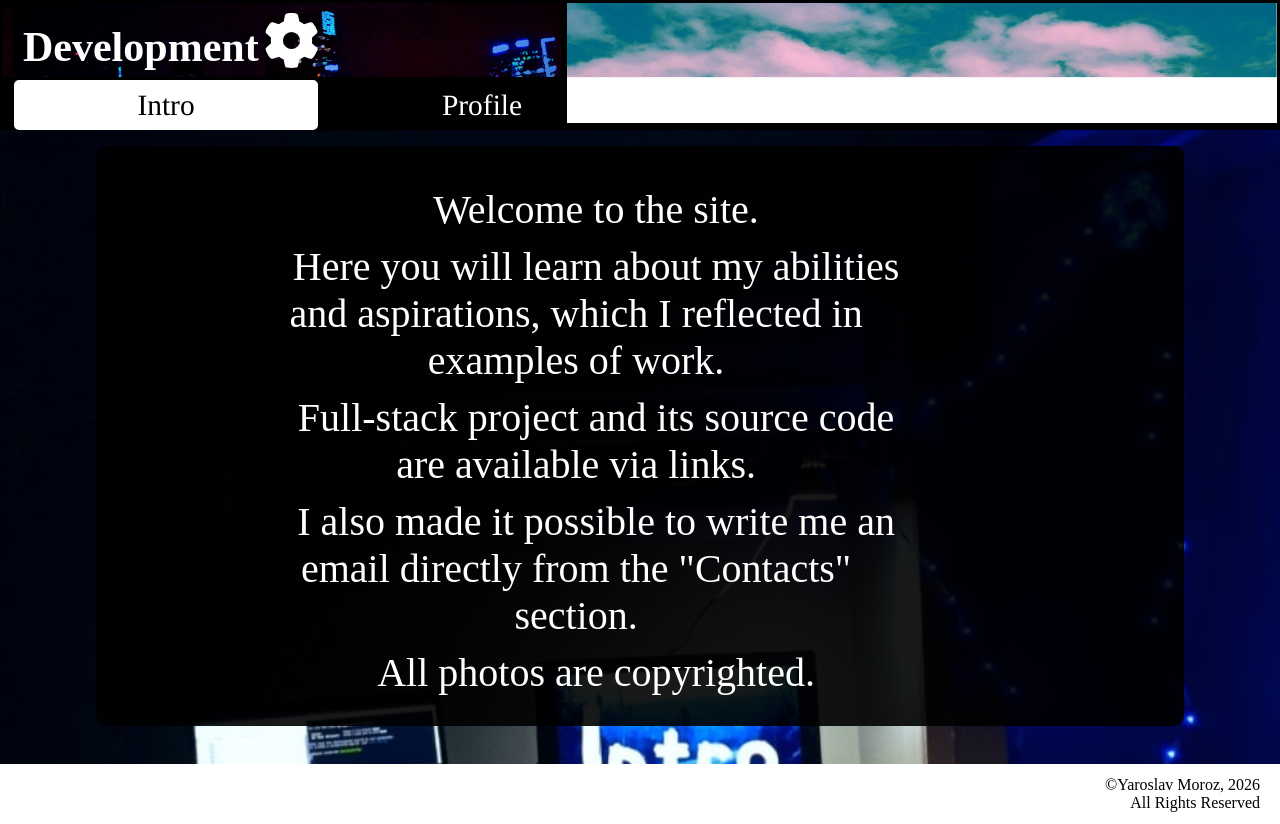
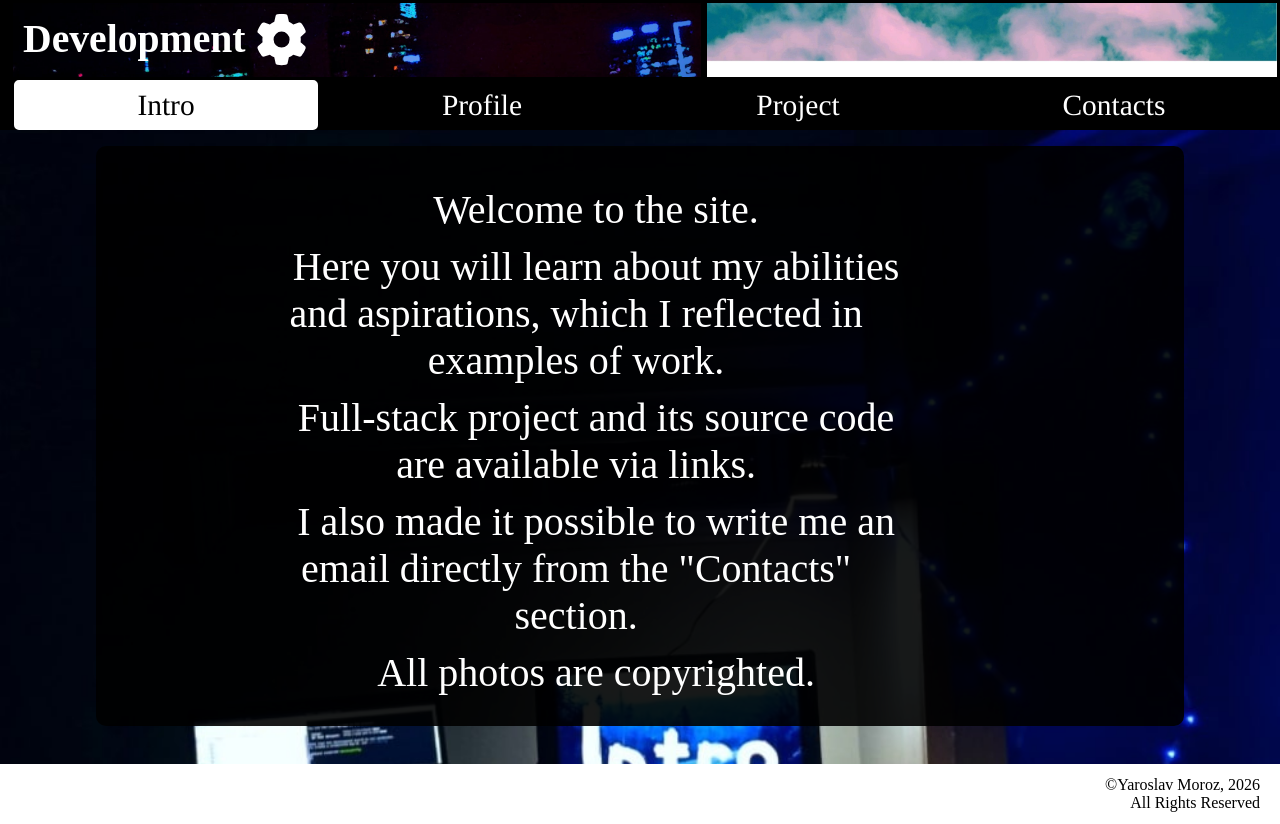
Before and after one commit to yaMorozYaroslav/MyWeb, a React (Vite) app: page / in a window 1280 px wide. Built offline with nearby package versions, Linux system fonts and the light colour scheme; a web font is replaced by a local one.

Commit message:
fix(layout): prevent header banner covering navigation

```diff
--- a/src/Comps/Header/Header.styled.js
+++ b/src/Comps/Header/Header.styled.js
@@ -1,67 +1,59 @@
 import { FontAwesomeIcon } from '@fortawesome/react-fontawesome'
 import styled from 'styled-components'
 
-//~ import city from '/header/city.jpg'
 const city = new URL('/header/city.jpg', import.meta.url).href
-//~ import clouds from '/header/clouds.jpg'
 
-
-export const Container = styled.div`
+// The header is one 80px row. Neither image may overflow into the navigation.
+export const Container = styled.header`
+  box-sizing: border-box;
   display: flex;
+  position: fixed;
+  inset: 0 0 auto;
   width: 100%;
   height: 80px;
-    position: fixed;
-    z-index:1;
-    top:0;
+  z-index: 20;
+  overflow: hidden;
+  background: black;
 `
+
 export const First = styled.div`
+  box-sizing: border-box;
   display: flex;
-    width: 55%;
+  align-items: center;
+  flex: 0 0 55%;
+  min-width: 0;
   color: white;
   border: 3px solid black;
-    background-image: url(${city});
-    background-position: 10px -30px;
-    background-size:cover;
+  background: url(${city}) 10px center / cover no-repeat;
 
-   @media (max-width: 850px) {
-    width:70%;
-    background-position: 10px -20px;
-      }
-   @media (max-width: 450px) {
-    width:100%;
-    background-position: 5px -35px;
-     }
+  @media (max-width: 850px) { flex-basis: 70%; }
+  @media (max-width: 450px) { flex-basis: 100%; }
 `
+
 export const Text = styled.h1`
-    margin: 20px 0px 0px 20px;
+  margin: 0 0 0 20px;
   font-family: 'Sorts Mill Goudy', serif;
-    font-size: 42px;
-   @media(max-width: 850px){
-    font-size: 40px;
- }
-   @media(max-width: 450px){
-    font-size: 30px;
- }
+  font-size: clamp(24px, 3.1vw, 42px);
+  line-height: 1.1;
+
+  @media (max-width: 450px) { margin-left: 10px; }
 `
+
 export const FontIcon = styled(FontAwesomeIcon)`
-    margin:10px 25px 0px 5px;
-    font-size: 55px;
-   @media(max-width:850px){
-    font:size:48px;
-  }
-   @media(max-width:450px){
-    font-size:40px;
-  }
+  flex: 0 0 auto;
+  margin: 0 10px;
+  font-size: clamp(32px, 4vw, 55px);
 `
+
 export const Second = styled.img`
-    width: 70%;
-    height:120px;
+  box-sizing: border-box;
+  display: block;
+  flex: 1 1 45%;
+  min-width: 0;
+  width: 0;
+  height: 100%;
   border: 3px solid black;
+  object-fit: cover;
 
-   @media(max-width: 850px){
-    width:30%;
-   }
-   @media(max-width: 450px){
-    display:none;
-   }
+  @media (max-width: 450px) { display: none; }
 `
--- a/src/Layout/Layout.module.css
+++ b/src/Layout/Layout.module.css
@@ -1,13 +1,15 @@
+/* Header occupies 80px above the nav. Keep navigation in document flow. */
 .nav {
   box-sizing: border-box;
   display: grid;
   grid-template-columns: repeat(4, minmax(0, 1fr));
   width: 100%;
   min-width: 0;
-  margin-top: 80px; /* reserve the fixed Header's height in normal flow */
+  margin-top: 80px;
   padding: 0 8px;
-  background-color: black;
+  background: black;
 }
+
 .idle, .active {
   box-sizing: border-box;
   min-width: 0;
@@ -16,9 +18,11 @@
   padding: 3px;
   border-radius: 5px;
 }
-.idle { border: 3px solid transparent; background-color: black; }
+
+.idle { border: 3px solid transparent; background: black; }
 .idle:hover { border-color: white; }
-.active { border: 3px solid white; background-color: white; }
+.active { border: 3px solid white; background: white; }
+
 .link, .alink {
   display: block;
   font-family: Times, serif;
@@ -28,36 +32,33 @@
 }
 .link { color: white; }
 .alink { color: black; }
-.outlet {
-  box-sizing: border-box;
-  display: flex;
-  width: 85%;
-  max-width: 1200px;
-  min-width: 0;
-  margin: 16px auto 28px;
-  border-radius: 10px;
-  background: rgba(0,0,0,0.9);
-}
-.outlet > * { min-width: 0; }
-@media (max-width: 850px) {
-  .outlet { width: 94%; }
-}
-@media (max-width: 600px) {
-  .nav { grid-template-columns: repeat(2, minmax(0, 1fr)); gap: 4px; padding: 4px; }
-  .idle, .active { min-height: 40px; margin: 0; }
-  .outlet { width: 100%; margin-top: 12px; }
-}
 
-/* The outer route wrapper must contain the outlet's margins and content.
-   Without a formatting context the final contact elements can visually
-   escape into the footer even when the card itself has auto height. */
 .double {
   display: flow-root;
   width: 100%;
   min-width: 0;
   padding-bottom: 20px;
 }
+
 .outlet {
+  box-sizing: border-box;
+  display: flex;
   align-items: stretch;
-  margin-bottom: 18px;
+  width: 85%;
+  max-width: 1200px;
+  min-width: 0;
+  margin: 16px auto 18px;
+  border-radius: 10px;
+  background: rgba(0, 0, 0, 0.9);
 }
+.outlet > * { min-width: 0; }
+
+@media (max-width: 850px) {
+  .outlet { width: 94%; }
+}
+
+@media (max-width: 600px) {
+  .nav { grid-template-columns: repeat(2, minmax(0, 1fr)); gap: 4px; padding: 4px; }
+  .idle, .active { min-height: 40px; margin: 0; }
+  .outlet { width: 100%; margin-top: 12px; }
+}
```
Lines whose indentation alone changed are shown as unchanged.
